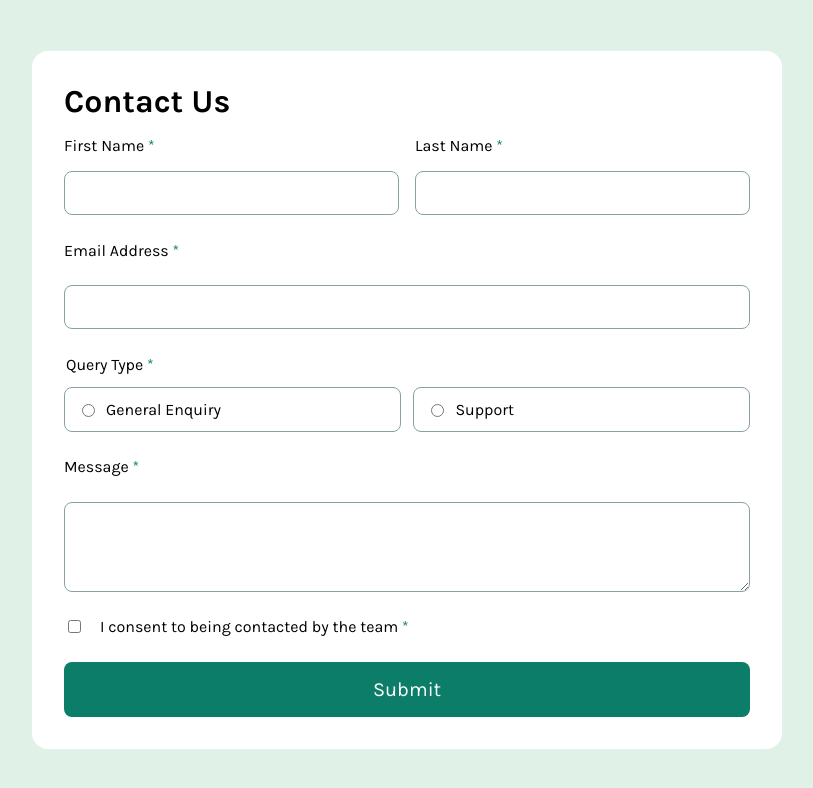
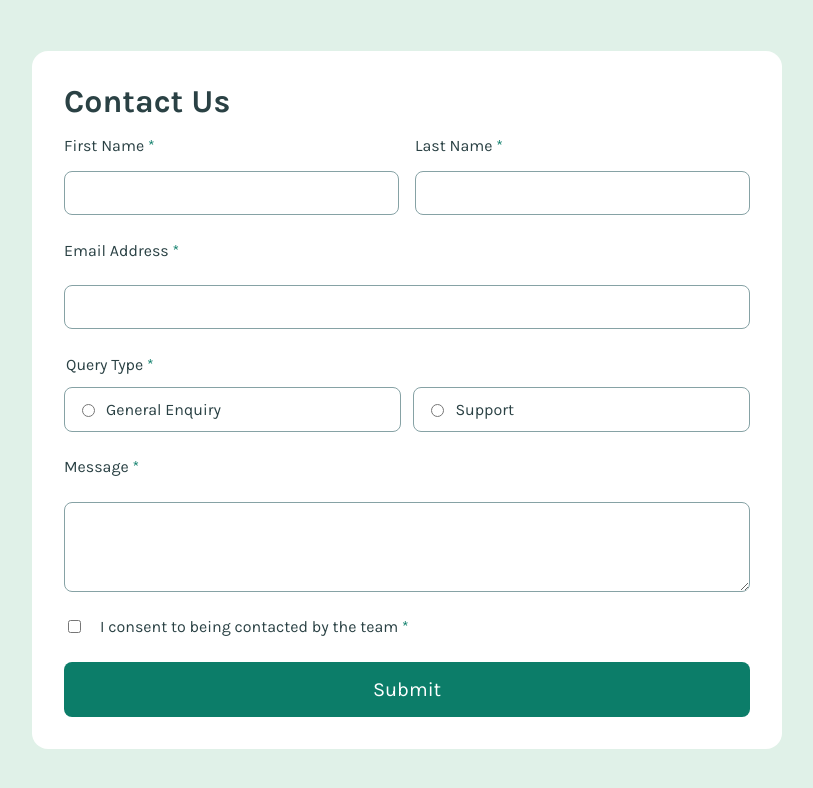
Before and after one commit to Turtlewords/contact_form, a plain HTML site: page index.html in a window 1280 px wide. Shown: the whole page, without its empty margins (233-1046 px from the left). Drawn offline with Linux system fonts and the light colour scheme.

Commit message:
change body font color

```diff
--- a/styles.css
+++ b/styles.css
@@ -38,6 +38,7 @@ body {
     align-items: center;
     justify-content: center;
     background-color: var(--green-200);
+    color: var(--grey-900);
 }
 
 main {
```
